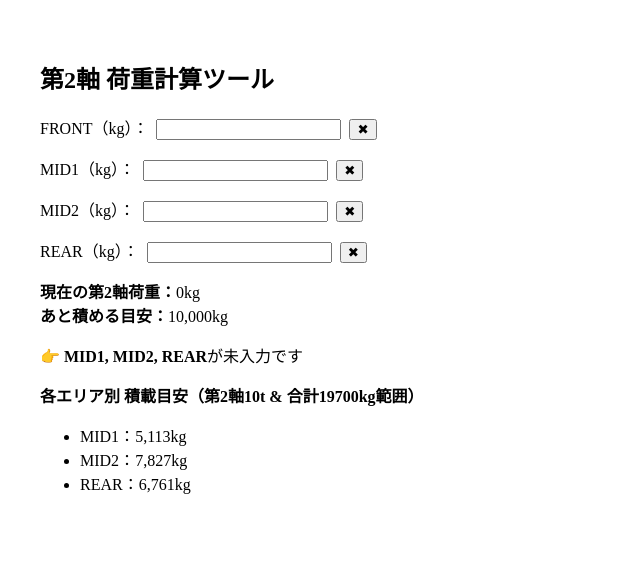
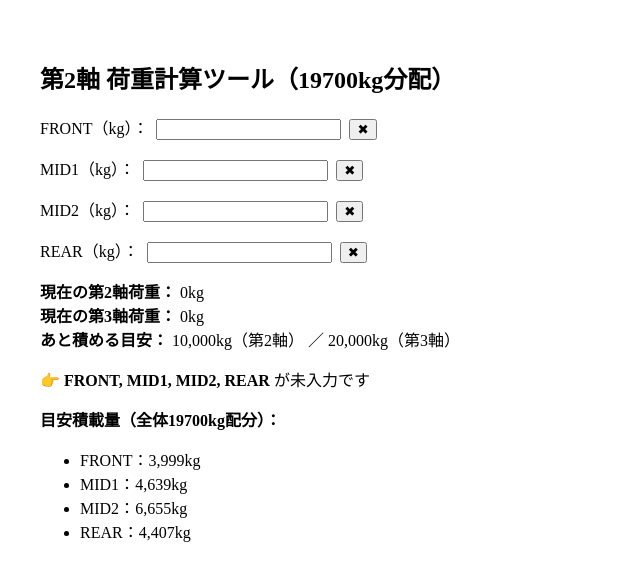
Before and after one commit to Toyotayusou1111/-, a React (Create React App) app: page / in a window 1280 px wide. Shown: the top 580 px of the page, without its empty margins (0-640 px from the left). Built offline with nearby package versions, Linux system fonts and the light colour scheme.

Commit message:
Update App.js

```diff
--- a/src/App.js
+++ b/src/App.js
@@ -2,12 +2,21 @@ import React, { useState } from "react";
 
 export default function App() {
   const [weights, setWeights] = useState({
-    front: "",
-    mid1: "",
-    mid2: "",
-    rear: "",
+    front: "",   // ひな壇
+    mid1: "",    // 中間①
+    mid2: "",    // 中間②
+    rear: "",    // 後部
   });
 
+  // 実績ベースから得られた積載割合（合計19700kg想定）
+  const ratios = {
+    front: 0.203,   // 約20.3%
+    mid1: 0.2355,   // 約23.55%
+    mid2: 0.3378,   // 約33.78%
+    rear: 0.2237,   // 約22.37%
+  };
+
+  // 軸影響係数（実運用に応じて調整可）
   const influences = {
     front: 0.6,
     mid1: 0.8,
@@ -15,68 +24,41 @@ export default function App() {
     rear: 0.2,
   };
 
-  const MAX_AXLE_LOAD = 10000;
-  const MAX_TOTAL_LOAD = 19700;
+  const MAX_TOTAL = 19700;
+  const MAX_AXLE2 = 10000;
+  const MAX_AXLE3 = 20000;
 
-  const parsedWeights = Object.fromEntries(
-    Object.entries(weights).map(([key, val]) => [key, parseFloat(val) || 0])
+  const parsed = Object.fromEntries(
+    Object.entries(weights).map(([k, v]) => [k, parseFloat(v) || 0])
   );
 
-  const usedLoad =
-    parsedWeights.front * influences.front +
-    parsedWeights.mid1 * influences.mid1 +
-    parsedWeights.mid2 * influences.mid2 +
-    parsedWeights.rear * influences.rear;
+  const usedTotal = parsed.front + parsed.mid1 + parsed.mid2 + parsed.rear;
+  const usedAxle2 =
+    parsed.front * influences.front +
+    parsed.mid1 * influences.mid1 +
+    parsed.mid2 * influences.mid2 +
+    parsed.rear * influences.rear;
 
-  const remainingAxle = Math.max(0, MAX_AXLE_LOAD - usedLoad);
-  const usedTotal =
-    parsedWeights.front +
-    parsedWeights.mid1 +
-    parsedWeights.mid2 +
-    parsedWeights.rear;
-  const remainingTotal = Math.max(0, MAX_TOTAL_LOAD - usedTotal);
+  const usedAxle3 = parsed.mid2 + parsed.rear;
 
-  const areas = ["mid1", "mid2", "rear"];
-  const emptyAreas = areas.filter((area) => !weights[area]);
+  const remainingTotal = Math.max(0, MAX_TOTAL - usedTotal);
+  const remainingAxle2 = Math.max(0, MAX_AXLE2 - usedAxle2);
+  const remainingAxle3 = Math.max(0, MAX_AXLE3 - usedAxle3);
 
-  const recommended = {};
-  if (emptyAreas.length > 0 && remainingAxle > 0 && remainingTotal > 0) {
-    const ratios = {
-      mid1: 0.211,
-      mid2: 0.323,
-      rear: 0.279,
-    };
+  // 未入力エリアを取得
+  const emptyKeys = ["front", "mid1", "mid2", "rear"].filter((k) => !weights[k]);
 
-    const ratioSum = emptyAreas.reduce((acc, key) => acc + ratios[key], 0);
-
-    // ステップ① 合計19700kg基準で比率割り
-    const rawRecommended = {};
-    emptyAreas.forEach((key) => {
-      rawRecommended[key] = remainingTotal * (ratios[key] / ratioSum);
-    });
-
-    // ステップ② 第2軸への影響値計算
-    const frontAxle = parsedWeights.front * influences.front;
-    const rawAxle = Object.entries(rawRecommended).reduce(
-      (acc, [key, val]) => acc + val * influences[key],
-      frontAxle
-    );
-
-    // ステップ③ 10t超える場合のみスケーリング
-    const scale =
-      rawAxle > MAX_AXLE_LOAD
-        ? (MAX_AXLE_LOAD - frontAxle) / (rawAxle - frontAxle)
-        : 1;
-
-    // ステップ④ 推奨値として四捨五入して出力
-    emptyAreas.forEach((key) => {
-      recommended[key] = Math.round(rawRecommended[key] * scale);
-    });
-  }
+  // 割合ベースの推奨値
+  const sumRatio = emptyKeys.reduce((sum, k) => sum + ratios[k], 0);
+  const recommendations = {};
+  emptyKeys.forEach((k) => {
+    recommendations[k] = Math.round((MAX_TOTAL * ratios[k]) / sumRatio);
+  });
 
   return (
     <div style={{ padding: "2rem" }}>
-      <h2>第2軸 荷重計算ツール</h2>
+      <h2>第2軸 荷重計算ツール（19700kg分配）</h2>
+
       {Object.keys(weights).map((key) => (
         <div key={key} style={{ marginBottom: "1rem" }}>
           <label>
@@ -98,27 +80,33 @@ export default function App() {
           </label>
         </div>
       ))}
+
       <div>
-        <strong>現在の第2軸荷重：</strong>
-        {Math.round(usedLoad).toLocaleString()}kg
+        <strong>現在の第2軸荷重：</strong> {Math.round(usedAxle2).toLocaleString()}kg
       </div>
       <div>
-        <strong>あと積める目安：</strong>
-        {Math.round(remainingAxle).toLocaleString()}kg
+        <strong>現在の第3軸荷重：</strong> {Math.round(usedAxle3).toLocaleString()}kg
       </div>
-      {emptyAreas.length > 0 && (
+      <div>
+        <strong>あと積める目安：</strong>{" "}
+        {Math.round(remainingAxle2).toLocaleString()}kg（第2軸） ／{" "}
+        {Math.round(remainingAxle3).toLocaleString()}kg（第3軸）
+      </div>
+
+      {emptyKeys.length > 0 && (
         <div style={{ marginTop: "1rem" }}>
-          👉 <strong>{emptyAreas.map((e) => e.toUpperCase()).join(", ")}</strong>
+          👉 <strong>{emptyKeys.map((k) => k.toUpperCase()).join(", ")}</strong>{" "}
           が未入力です
         </div>
       )}
-      {emptyAreas.length > 0 && (
+
+      {emptyKeys.length > 0 && (
         <div style={{ marginTop: "1rem" }}>
-          <strong>各エリア別 積載目安（第2軸10t & 合計19700kg範囲）</strong>
+          <strong>目安積載量（全体19700kg配分）：</strong>
           <ul>
-            {Object.entries(recommended).map(([key, val]) => (
-              <li key={key}>
-                {key.toUpperCase()}：{val.toLocaleString()}kg
+            {Object.entries(recommendations).map(([k, v]) => (
+              <li key={k}>
+                {k.toUpperCase()}：{v.toLocaleString()}kg
               </li>
             ))}
           </ul>
```
